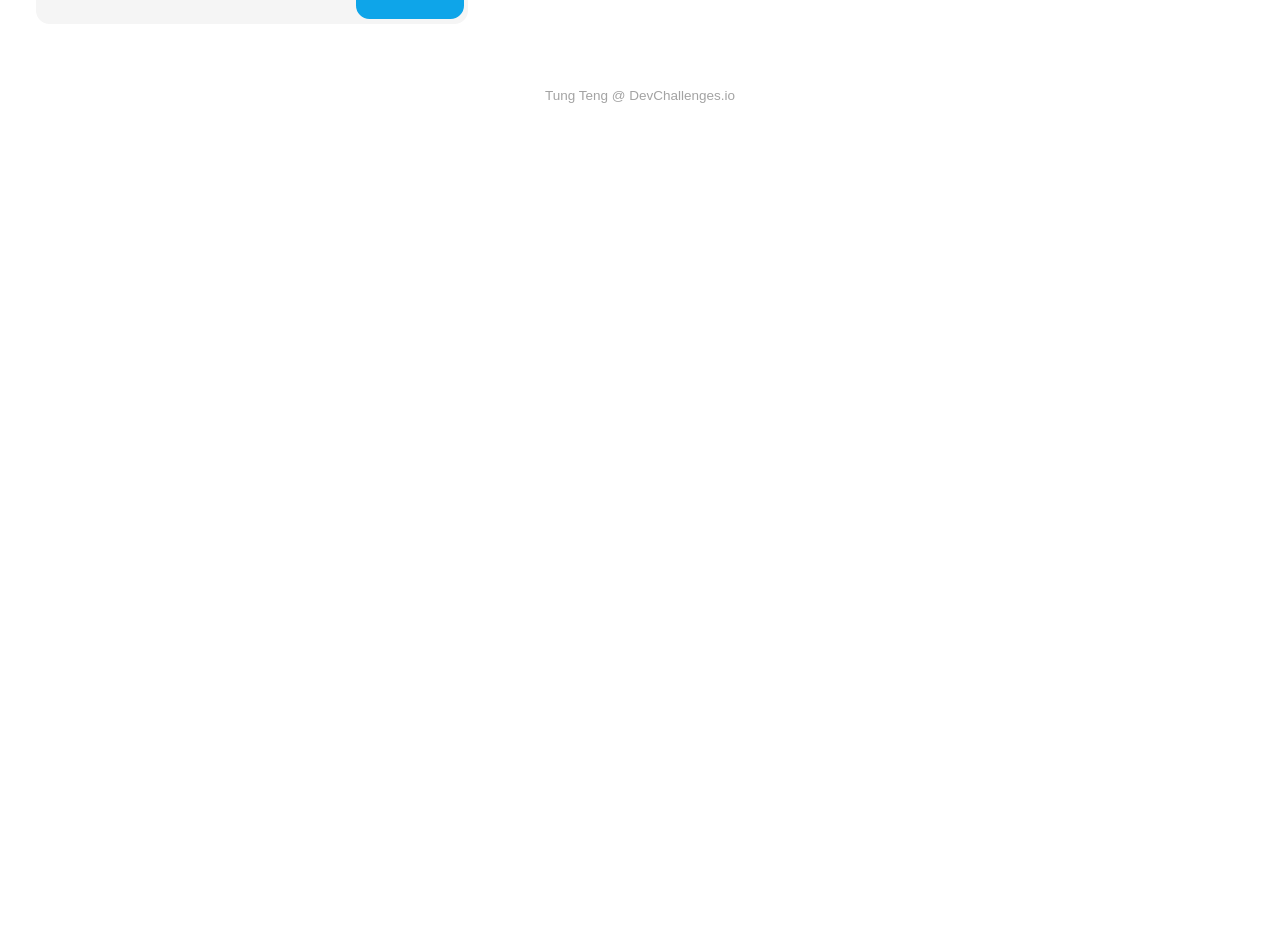
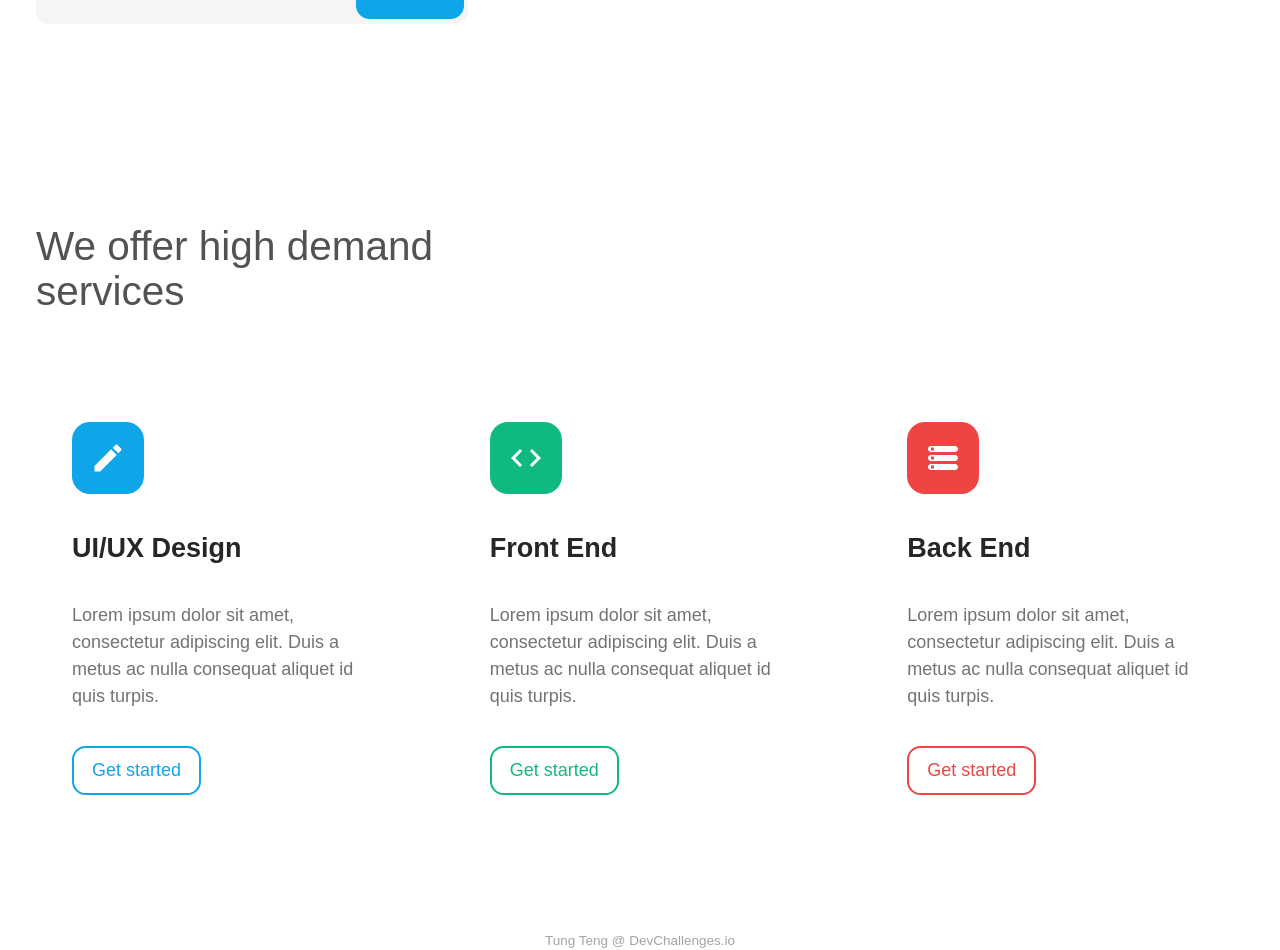
Before and after one commit to tung-eh/homepage-challenge, a React (Create React App) app: page / in a window 1280 px wide. Shown: the part 1220-2170 px from the top of the page. Before the commit the page ends 1325 px from the top, so only its background shows below. Built offline with nearby package versions, Linux system fonts and the light colour scheme.

Commit message:
Services section

```diff
--- a/src/App.js
+++ b/src/App.js
@@ -2,6 +2,7 @@ import React from 'react'
 
 import IntroSection from './components/IntroSection'
 import Logo from './components/Logo'
+import ServicesSection from './components/ServicesSection'
 
 const navs = [
   { text: 'Home' },
@@ -16,13 +17,14 @@ function App() {
     <div className="grid grid-rows-layout justify-items-center min-h-screen">
       <div className="flex justify-between items-center w-full max-w-screen-2xl px-8 py-10">
         <Logo />
-        <div className="grid grid-cols-5 font-medium text-xl text-gray-600 gap-6">
+        <div className="grid grid-cols-5 justify-items-center font-medium text-xl text-gray-600 gap-6">
           {navs.map(({ text }) => (
             <a href="#somewhere">{text}</a>
           ))}
         </div>
       </div>
       <IntroSection />
+      <ServicesSection />
       <div className="text-center text-xs text-gray-400">
         Tung Teng @ DevChallenges.io
       </div>
--- a/src/components/IntroSection.js
+++ b/src/components/IntroSection.js
@@ -3,7 +3,7 @@ import React from 'react'
 import introImg from '../images/heroImage.jpg'
 
 const IntroSection = () => (
-  <div className="grid place-items-center gap-16 w-full py-14">
+  <div className="grid place-items-center gap-16 w-full py-14 mb-10">
     <div className="w-full max-w-screen-xl font-medium px-8">
       <h2 className="text-blue-400 mb-6">Unhappy with your website?</h2>
       <h1 className="text-5xl text-gray-600 max-w-xl">
@@ -32,7 +32,7 @@ const IntroSection = () => (
               className="bg-gray-100 text-gray-700 rounded-xl outline-none w-full py-4 pl-6 pr-12"
               placeholder="Email"
             />
-            <button className="absolute top-1  right-1 bottom-1 bg-blue-500 text-white rounded-xl w-24">
+            <button className="absolute top-1  right-1 bottom-1 bg-blue-500 font-medium text-white rounded-xl w-24">
               Join
             </button>
           </div>
--- /dev/null
+++ b/src/components/ServicesSection.js
@@ -0,0 +1,61 @@
+import React from 'react'
+
+import Icon from '../Icon'
+
+const services = [
+  {
+    icon: 'edit',
+    color: 'blue-500',
+    title: 'UI/UX Design',
+    description:
+      'Lorem ipsum dolor sit amet, consectetur adipiscing elit. Duis a metus ac nulla consequat aliquet id quis turpis.',
+  },
+  {
+    icon: 'code',
+    color: 'green-500',
+    title: 'Front End',
+    description:
+      'Lorem ipsum dolor sit amet, consectetur adipiscing elit. Duis a metus ac nulla consequat aliquet id quis turpis.',
+  },
+  {
+    icon: 'storage',
+    color: 'red-500',
+    title: 'Back End',
+    description:
+      'Lorem ipsum dolor sit amet, consectetur adipiscing elit. Duis a metus ac nulla consequat aliquet id quis turpis.',
+  },
+]
+
+const ServiceCard = ({ icon, color, title, description }) => {
+  const buttonClasses = `transition-all duration-500 group-hover:bg-${color} group-hover:text-white border-2 border-${color} bg-white text-${color}`
+
+  return (
+    <div className="group grid justify-items-start gap-8 rounded-2xl hover:shadow-xl transition-all duration-500 transform hover:scale-105 px-8 py-10">
+      <div className={`rounded-2xl bg-${color} text-white p-4`}>
+        <Icon className="fill-current w-8 h-8" name={icon} />
+      </div>
+      <h2 className={` font-bold text-2xl text-gray-800`}>{title}</h2>
+      <p className="text-gray-500">{description}</p>
+      <button className={`rounded-xl font-medium ${buttonClasses} py-2 px-4`}>
+        Get started
+      </button>
+    </div>
+  )
+}
+
+const ServicesSection = () => (
+  <div className="grid place-items-center min-h-screen w-full">
+    <div className="grid gap-14 w-full max-w-screen-xl p-8">
+      <h1 className="text-4xl font-medium text-gray-600 max-w-sm">
+        We offer high demand services
+      </h1>
+      <div className="grid grid-cols-3 gap-10">
+        {services.map((service, index) => (
+          <ServiceCard key={index} {...service} />
+        ))}
+      </div>
+    </div>
+  </div>
+)
+
+export default ServicesSection
--- a/src/index.css
+++ b/src/index.css
@@ -3,7 +3,7 @@
 @tailwind utilities;
 
 @import url('https://fonts.googleapis.com/css?family=Montserrat&display=swap');
-@import url('https://fonts.googleapis.com/css2?family=Poppins:wght@400;500&display=swap');
+@import url('https://fonts.googleapis.com/css2?family=Poppins:wght@400;500;700&display=swap');
 @import url('https://fonts.googleapis.com/css2?family=Heebo:wght@800&display=swap');
 
 html {
```
